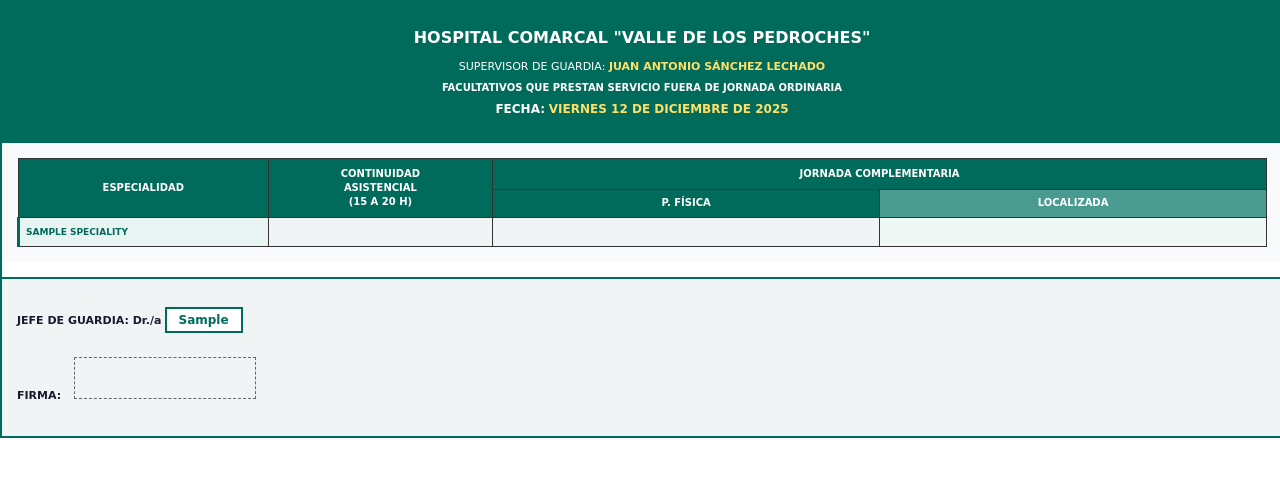
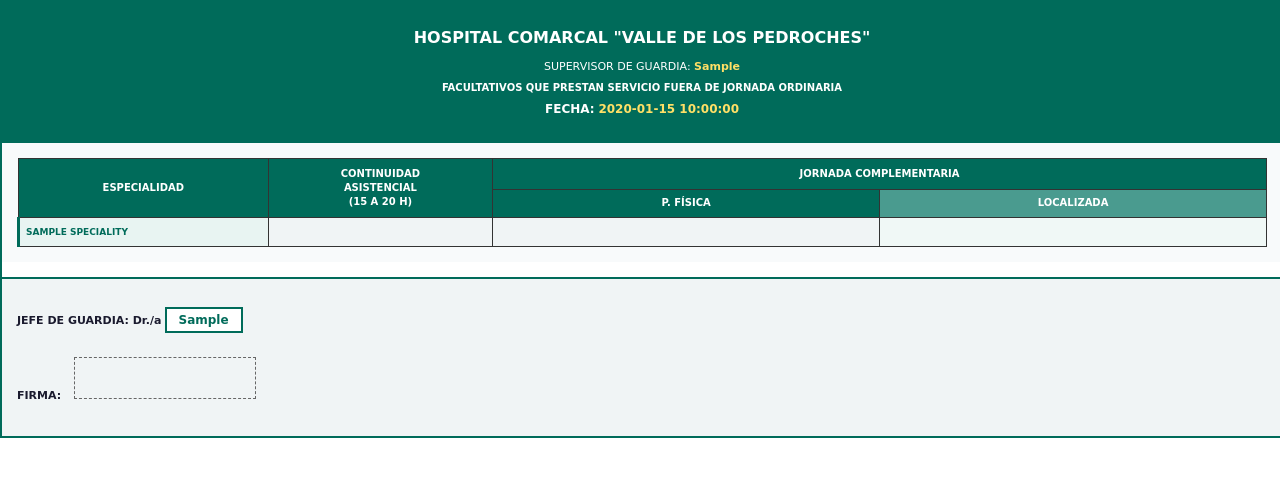
Before and after one commit to Raulhp579/Raulhp579-BackGestorGuardias, a Laravel app: template resources/views/PlantillaDiaPdf.blade.php in a window 1280 px wide. Shown: the top 477 px of the page. Run offline with Laravel 12, Linux system fonts and the light colour scheme; the template is opened without the code that fills it: most values are stand-ins (such as "Sample title", 1, 10 or a date in 2020).

Commit message:
arreglo de la fecha

```diff
--- a/app/Http/Controllers/PdfController.php
+++ b/app/Http/Controllers/PdfController.php
@@ -19,7 +19,8 @@ class PdfController extends Controller
 
         $workers = Worker::all();
         $chiefWorker = $duties[0]->chiefWorker->name;
-        $pdf = FacadePdf::loadView('PlantillaDiaPdf', ['specialities' => $specialities, 'duties' => $duties, 'workers' => $workers, 'chiefWorker' => $chiefWorker]);
+        $date = $duties[0]->date;
+        $pdf = FacadePdf::loadView('PlantillaDiaPdf', ['specialities' => $specialities, 'duties' => $duties, 'workers' => $workers, 'chiefWorker' => $chiefWorker, 'date' => $date]);
 
         return $pdf->download('PlantillaDiaPdf.pdf');
     }
--- a/app/Http/Controllers/UserController.php
+++ b/app/Http/Controllers/UserController.php
@@ -39,10 +39,10 @@ class UserController extends Controller
             $validated = $request->validate([
                 // SI está presente en la solicitud, debe cumplir con todas las demás validaciones
                 'name' => 'sometimes|required|string|max:255',
-                'email' => 'sometimes|required|email|unique:users,email,'.$user->id,
             ]);
 
-            $user->update($validated);
+            $user->name = $validated['name'];
+            $user->save();
 
             return response()->json([
                 'message' => 'Perfil actualizado correctamente',
--- a/resources/views/PlantillaDiaPdf.blade.php
+++ b/resources/views/PlantillaDiaPdf.blade.php
@@ -228,12 +228,12 @@
                     <div class="hospital-name">HOSPITAL COMARCAL "VALLE DE LOS PEDROCHES"</div>
                     <div class="supervisor-line">
                         <span>SUPERVISOR DE GUARDIA:</span>
-                        <span class="supervisor-name">JUAN ANTONIO SÁNCHEZ LECHADO</span>
+                        <span class="supervisor-name">{{$chiefWorker}}</span>
                     </div>
                     <div class="facultativos-line">FACULTATIVOS QUE PRESTAN SERVICIO FUERA DE JORNADA ORDINARIA</div>
                     <div class="fecha-line">
                         <span style="font-weight: bold;">FECHA:</span>
-                        <span class="fecha-value">VIERNES 12 DE DICIEMBRE DE 2025</span>
+                        <span class="fecha-value">{{$date}}</span>
                     </div>
                 </td>
             </tr>
--- a/routes/web.php
+++ b/routes/web.php
@@ -14,7 +14,7 @@ Route::get('/app/{any?}', function () {
 Route::get('/', fn() => redirect('/app/'));
 
 // Ruta para ver la plantilla del PDF de guardias
-/* Route::get('/plantilla-dia-pdf', [PdfController::class,'generarPdfDia']); */
+Route::get('/plantilla-dia-pdf', [PdfController::class,'generarPdfDia']);
 
 // Catch-all para rutas del frontend SPA (login, dashboard, etc.)
 Route::get('/{any}', function () {
```
